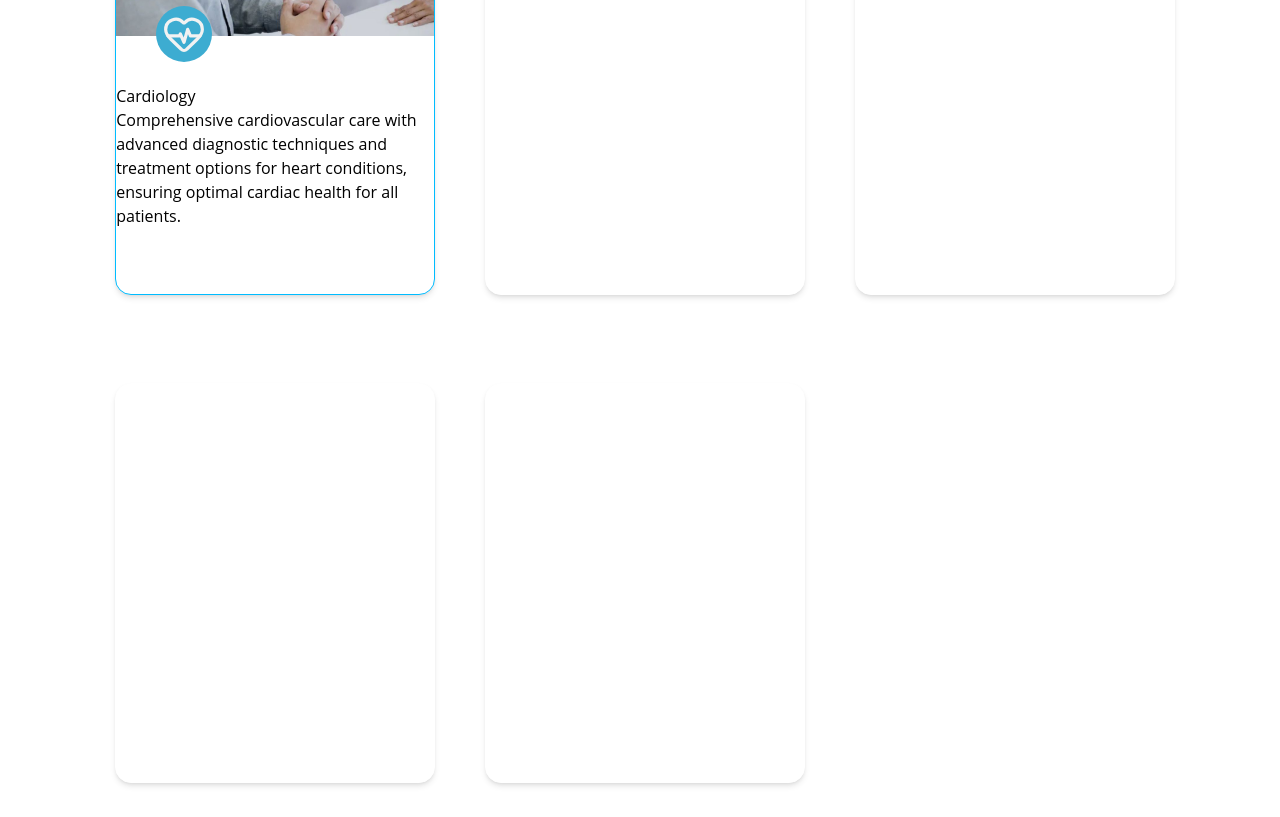
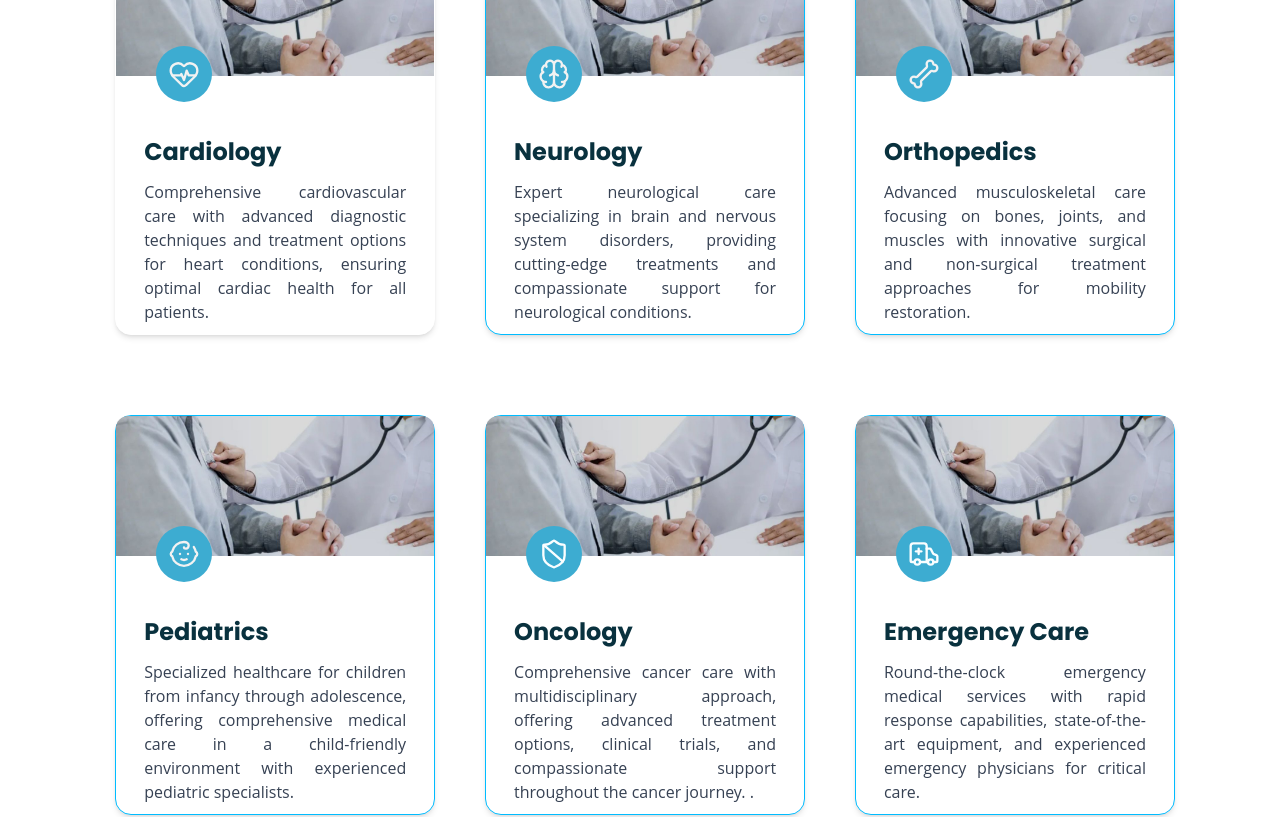
Before and after one commit to Tsedniya/Grand_Bishoftu_Hospital, a React (Vite) app in the folder myapp/: page / in a window 1280 px wide. Shown: the part 1500-2317 px from the top of the page. Built offline with nearby package versions, Linux system fonts and the light colour scheme.

Commit message:
frontend:departement

```diff
--- a/myapp/src/components/Departements.jsx
+++ b/myapp/src/components/Departements.jsx
@@ -1,43 +1,105 @@
 import React from 'react'
 import patient from '../assets/patient.jpg'
 import pulse from '../assets/pulse.svg'
+import brain from '../assets/brain.svg'
+import bone from '../assets/bone.svg'
+import baby from '../assets/baby.svg'
+import ambulance from '../assets/ambulance.svg'
+import shield from '../assets/shield.svg'
+
 
 const Departements = () => {
   return (
+
    <div className="grid sm:grid-cols-1 md:grid-cols-2 lg:grid-cols-3 my-12 px-4 sm:px-[5vw] md:px-[7vw] lg:px-[9vw] gap-15">
 
+
+    <div className='relative bg-white border w-80 h-100 rounded-2xl border-white mb-5 transition-transform duration-300 hover:scale-105 shadow-md'>
+         <img src={patient} className='relative h-35 w-100 object-cover rounded-t-xl' />
+
+          <div class="relative">
+           <div className="rounded-full bg-[#3DACD1] w-14 h-14 absolute top-[-30px] left-10  flex items-center justify-center overflow-hidden">
+            <img src={pulse} className="w-8 h-8 object-cover" />
+          </div>
+          </div>
+
+
+         <p className='mt-15 px-7 font-poppins text-2xl text-[#09313E] font-bold'>Cardiology</p>
+         <p className='mt-3 px-7 text-justify text-gray-700'>Comprehensive cardiovascular care with advanced diagnostic techniques and treatment options for heart conditions, ensuring optimal cardiac health for all patients.</p>
+    </div>
 
      <div className='relative bg-white border w-80 h-100 rounded-2xl border-sky-400 mb-5 transition-transform duration-300 hover:scale-105 shadow-md'>
          <img src={patient} className='relative h-35 w-100 object-cover rounded-t-xl' />
 
           <div class="relative">
-           <div class="rounded-full bg-[#3DACD1] w-14 h-14 absolute top-[-30px] left-10  flex items-center justify-center overflow-hidden">
-            <img src={pulse} class="w-11 h-11 object-cover" />
+           <div className="rounded-full bg-[#3DACD1] w-14 h-14 absolute top-[-30px] left-10  flex items-center justify-center overflow-hidden">
+            <img src={brain} className="w-8 h-8 object-cover" />
           </div>
           </div>
 
 
-    <p className='mt-12'>Cardiology</p>
-    <p>Comprehensive cardiovascular care with advanced diagnostic techniques and treatment options for heart conditions, ensuring optimal cardiac health for all patients.</p>
+         <p className='mt-15 px-7 font-poppins text-2xl text-[#09313E] font-bold'>Neurology</p>
+         <p className='mt-3 px-7 text-justify text-gray-700'>Expert neurological care specializing in brain and nervous system disorders, providing cutting-edge treatments and compassionate support for neurological conditions.</p>
+    </div>
+
+     <div className='relative bg-white border w-80 h-100 rounded-2xl border-sky-400 mb-5 transition-transform duration-300 hover:scale-105 shadow-md'>
+         <img src={patient} className='relative h-35 w-100 object-cover rounded-t-xl' />
+
+          <div class="relative">
+           <div className="rounded-full bg-[#3DACD1] w-14 h-14 absolute top-[-30px] left-10  flex items-center justify-center overflow-hidden">
+            <img src={bone} className="w-8 h-8 object-cover" />
+          </div>
           </div>
 
 
-
-    <div className='bg-white border w-80 h-100 border-white rounded-2xl mb-7 transition-transform duration-300 hover:scale-105 shadow-md '>
-
+         <p className='mt-15 px-7 font-poppins text-2xl text-[#09313E] font-bold'>Orthopedics</p>
+         <p className='mt-3 px-7 text-justify text-gray-700'>Advanced musculoskeletal care focusing on bones, joints, and muscles with innovative surgical and non-surgical treatment approaches for mobility restoration.</p>
     </div>
 
-    <div className='bg-white border w-80 h-100 border-white mb-7 rounded-2xl transition-transform duration-300 hover:scale-105 shadow-md '>
+     <div className='relative bg-white border w-80 h-100 rounded-2xl border-sky-400 mb-5 transition-transform duration-300 hover:scale-105 shadow-md'>
+         <img src={patient} className='relative h-35 w-100 object-cover rounded-t-xl' />
 
+          <div class="relative">
+           <div className="rounded-full bg-[#3DACD1] w-14 h-14 absolute top-[-30px] left-10  flex items-center justify-center overflow-hidden">
+            <img src={baby} className="w-8 h-8 object-cover" />
+          </div>
           </div>
 
-    <div className='bg-white border w-80 h-100 border-white mb-7 rounded-2xl transition-transform duration-300 hover:scale-105 shadow-md '>
 
+         <p className='mt-15 px-7 font-poppins text-2xl text-[#09313E] font-bold'>Pediatrics</p>
+         <p className='mt-3 px-7 text-justify text-gray-700'>Specialized healthcare for children from infancy through adolescence, offering comprehensive medical care in a child-friendly environment with experienced pediatric specialists.</p>
     </div>
 
-    <div className='bg-white border w-80 h-100 border-white rounded-2xl mb-7 transition-transform duration-300 hover:scale-105 shadow-md '>
+   <div className='relative bg-white border w-80 h-100 rounded-2xl border-sky-400 mb-5 transition-transform duration-300 hover:scale-105 shadow-md'>
+         <img src={patient} className='relative h-35 w-100 object-cover rounded-t-xl' />
 
+          <div class="relative">
+           <div className="rounded-full bg-[#3DACD1] w-14 h-14 absolute top-[-30px] left-10  flex items-center justify-center overflow-hidden">
+            <img src={shield} className="w-8 h-8 object-cover" />
           </div>
+          </div>
+
+
+         <p className='mt-15 px-7 font-poppins text-2xl text-[#09313E] font-bold'>Oncology</p>
+         <p className='mt-3 px-7 text-justify text-gray-700'>Comprehensive cancer care with multidisciplinary approach, offering advanced treatment options, clinical trials, and compassionate support throughout the cancer journey.
+          .</p>
+     </div>
+
+      <div className='relative bg-white border w-80 h-100 rounded-2xl border-sky-400 mb-5 transition-transform duration-300 hover:scale-105 shadow-md'>
+         <img src={patient} className='relative h-35 w-100 object-cover rounded-t-xl' />
+
+          <div class="relative">
+           <div className="rounded-full bg-[#3DACD1] w-14 h-14 absolute top-[-30px] left-10  flex items-center justify-center overflow-hidden">
+            <img src={ambulance} className="w-8 h-8 object-cover" />
+          </div>
+          </div>
+
+
+         <p className='mt-15 px-7 font-poppins text-2xl text-[#09313E] font-bold'>Emergency Care</p>
+         <p className='mt-3 px-7 text-justify text-gray-700'>Round-the-clock emergency medical services with rapid response capabilities, state-of-the-art equipment, and experienced emergency physicians for critical care.</p>
+    </div>
+
+
 
 
     </div>
--- a/myapp/src/components/Homeone.jsx
+++ b/myapp/src/components/Homeone.jsx
@@ -5,7 +5,7 @@ import heart from '../assets/heart.svg'
 
 const Homeone = () => {
   return (
-   <div className="flex flex-col sm:flex-row items-center sm:items-start justify-between my-10 px-4 sm:px-[5vw] md:px-[7vw] lg:px-[9vw] gap-8">
+   <div className="flex flex-col sm:flex-row items-center sm:items-start justify-between my-16 px-4 sm:px-[5vw] md:px-[7vw] lg:px-[9vw] gap-8">
 
 
       <div className="relative w-full sm:w-1/2 flex items-center justify-center py-10 sm:py-0 my-20 ">
@@ -61,6 +61,7 @@ const Homeone = () => {
 
 
     </div>
+
   )
 }
 
```
Also changed, not shown: myapp/src/assets/ambulance.svg (added), myapp/src/assets/shield.svg (added). Lines whose indentation alone changed are shown as unchanged.
